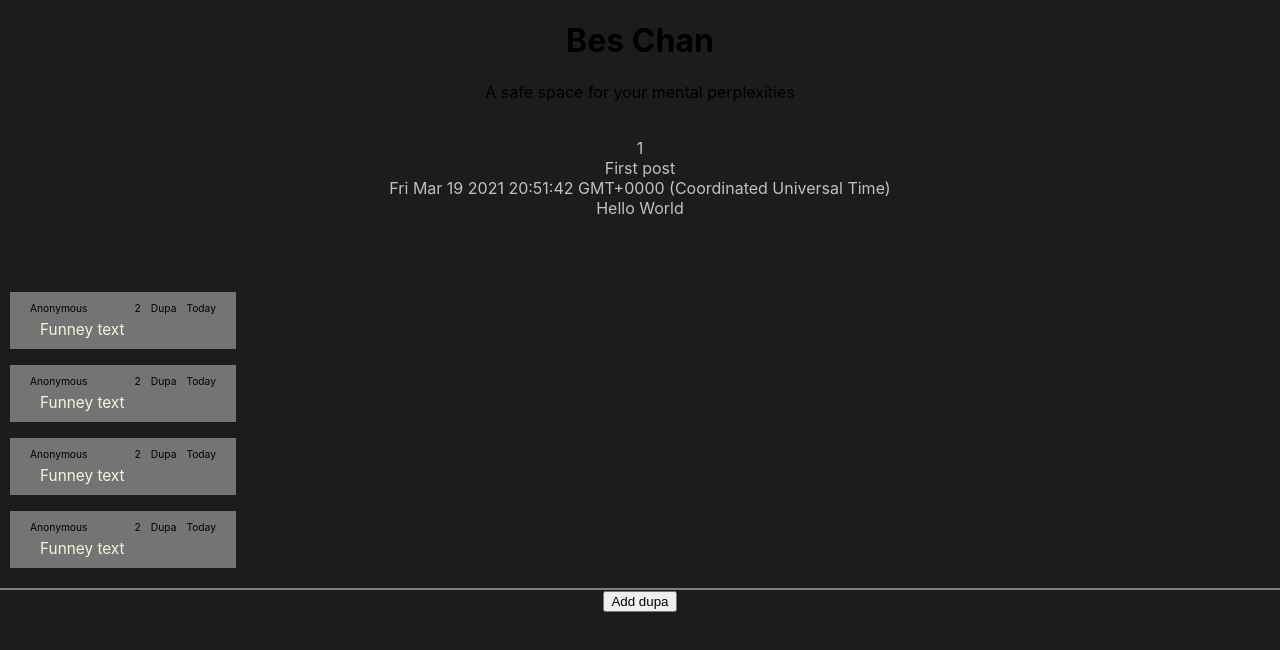
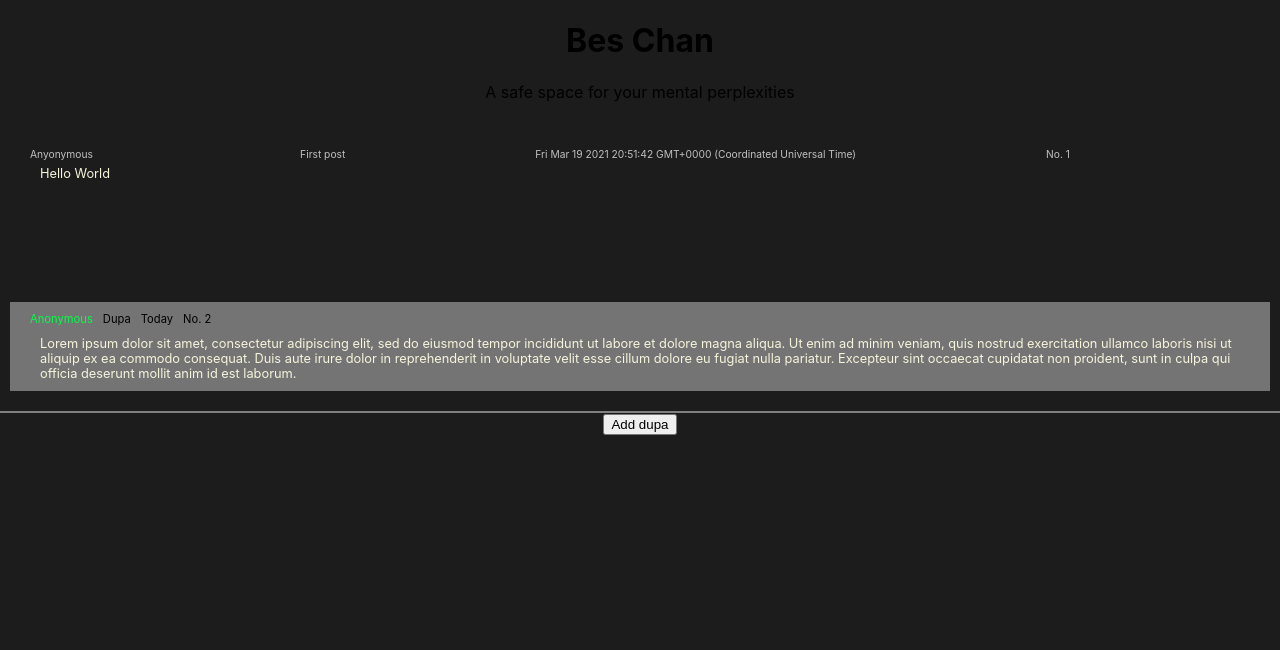
Before and after one commit to Sebosun/Anonymous-Forum, a React (Create React App) app: page / in a window 1280 px wide. Shown: the top 650 px of the page. Built offline with nearby package versions, Linux system fonts and the light colour scheme.

Commit message:
syle changes to post display

```diff
--- a/src/components/Post.css
+++ b/src/components/Post.css
@@ -12,16 +12,20 @@
   padding: 10px;
   margin: 10px;
   display: grid;
-  grid-template-columns: repeat(4, auto);
-  grid-template-rows: 0.5rem 2fr;
+  grid-template-rows: auto 5fr;
   grid-gap: 10px;
   text-align: left;
-  font-size: 0.8vw;
+  font-size: 0.7rem;
   align-self: stretch;
+}
+
+.posterInfo{
+  display: flex;
+  gap: 10px;
 }
 
 #postText{
   padding-left: 10px;
-  font-size: 1.2vw;
+  font-size: 0.8rem;
   color: beige;
 }
--- a/src/components/Post.js
+++ b/src/components/Post.js
@@ -5,10 +5,12 @@ function Post(props) {
   return (
     <div className="Post">
       <div className="postContainer">
-        <div>Anonymous</div>
-        <div>{props.postNo}</div>
-        <div>{props.title}</div>
-        <div>{props.time}</div>
+        <div class="posterInfo">
+          <div id="user">Anonymous</div>
+          <div>{props.title}</div>
+          <div>{props.time}</div>
+          <div>No. {props.postNo}</div>
+        </div>
         <div id="postText">{props.text}</div>
       </div>
     </div>
--- a/src/components/Thread.css
+++ b/src/components/Thread.css
@@ -8,4 +8,17 @@
   height: 8rem;
   padding: 10px;
   color: silver;
+  padding: 10px;
+  margin: 10px;
+  display: grid;
+  grid-template-columns: repeat(4, auto);
+  grid-template-rows: 0.5rem 2fr;
+  grid-gap: 10px;
+  text-align: left;
+  font-size: 0.8vw;
+  align-self: stretch;
 }
+
+#user{
+ color: #00ff46;
+}
--- a/src/components/Thread.js
+++ b/src/components/Thread.js
@@ -6,15 +6,20 @@ function Thread(props) {
   return (
     <div className="Thread">
       <div className="threadContainer">
-        <div>{props.postNo}</div>
+        <div>Anyonymous</div>
         <div>{props.title}</div>
         <div>{props.time}</div>
-        <div>{props.text}</div>
+        <div>No. {props.postNo}</div>
+        <div id="postText">{props.text}</div>
       </div>
-      <Post postNo={2} title={"Dupa"} time={"Today"} text={"Funney text"} />
-      <Post postNo={2} title={"Dupa"} time={"Today"} text={"Funney text"} />
-      <Post postNo={2} title={"Dupa"} time={"Today"} text={"Funney text"} />
-      <Post postNo={2} title={"Dupa"} time={"Today"} text={"Funney text"} />
+      <Post
+        postNo={2}
+        title={"Dupa"}
+        time={"Today"}
+        text={
+          "Lorem ipsum dolor sit amet, consectetur adipiscing elit, sed do eiusmod tempor incididunt ut labore et dolore magna aliqua. Ut enim ad minim veniam, quis nostrud exercitation ullamco laboris nisi ut aliquip ex ea commodo consequat. Duis aute irure dolor in reprehenderit in voluptate velit esse cillum dolore eu fugiat nulla pariatur. Excepteur sint occaecat cupidatat non proident, sunt in culpa qui officia deserunt mollit anim id est laborum."
+        }
+      />
     </div>
   );
 }
```
